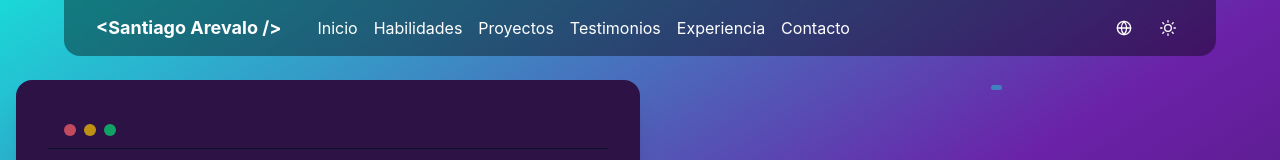
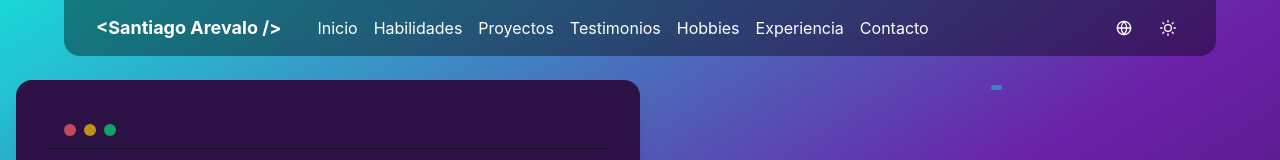
Before and after one commit to SantiagoArTyrs/Santiago_Arevalo, a Next.js app: page / in a window 1280 px wide. Shown: the top 160 px of the page. Built offline with nearby package versions, Linux system fonts and the light colour scheme.

Commit message:
Anadiendo la seccion faltante en la navbar

```diff
--- a/src/components/Navbar.tsx
+++ b/src/components/Navbar.tsx
@@ -18,6 +18,7 @@ const NAV_TEXTS = {
     skills: "Habilidades",
     projects: "Proyectos",
     testimonials: "Testimonios",
+    hobbies: "Hobbies",
     experience: "Experiencia",
     contact: "Contacto"
   },
@@ -27,6 +28,7 @@ const NAV_TEXTS = {
     projects: "Projects",
     testimonials: "Testimonials",
     experience: "Experience",
+    hobbies: "Hobbies",
     contact: "Contact"
   }
 } as const;
@@ -59,6 +61,7 @@ const Navbar: FC<Props> = ({ lang, setLang, toggleTheme, theme }) => {
             <a href="#skills" className=" hover:underline">{texts.skills}</a>
             <a href="#projects" className="hover:underline">{texts.projects}</a>
             <a href="#testimonials" className="hover:underline">{texts.testimonials}</a>
+            <a href="#hobbies" className="hover:underline">{texts.hobbies}</a>
             <a href="#experience" className="hover:underline">{texts.experience}</a>
             <a href="#contact" className="hover:underline">{texts.contact}</a>
           </div>
@@ -100,6 +103,7 @@ const Navbar: FC<Props> = ({ lang, setLang, toggleTheme, theme }) => {
             <a href="#projects" className="block" onClick={() => setOpen(false)}>{texts.projects}</a>
             <a href="#testimonials" className="block" onClick={() => setOpen(false)}>{texts.testimonials}</a>
             <a href="#experience" className="block" onClick={() => setOpen(false)}>{texts.experience}</a>
+            <a href="#hobbies" className="block" onClick={() => setOpen(false)}>{texts.hobbies}</a>
             <a href="#contact" className="block" onClick={() => setOpen(false)}>{texts.contact}</a>
           </nav>
         </div>
```
